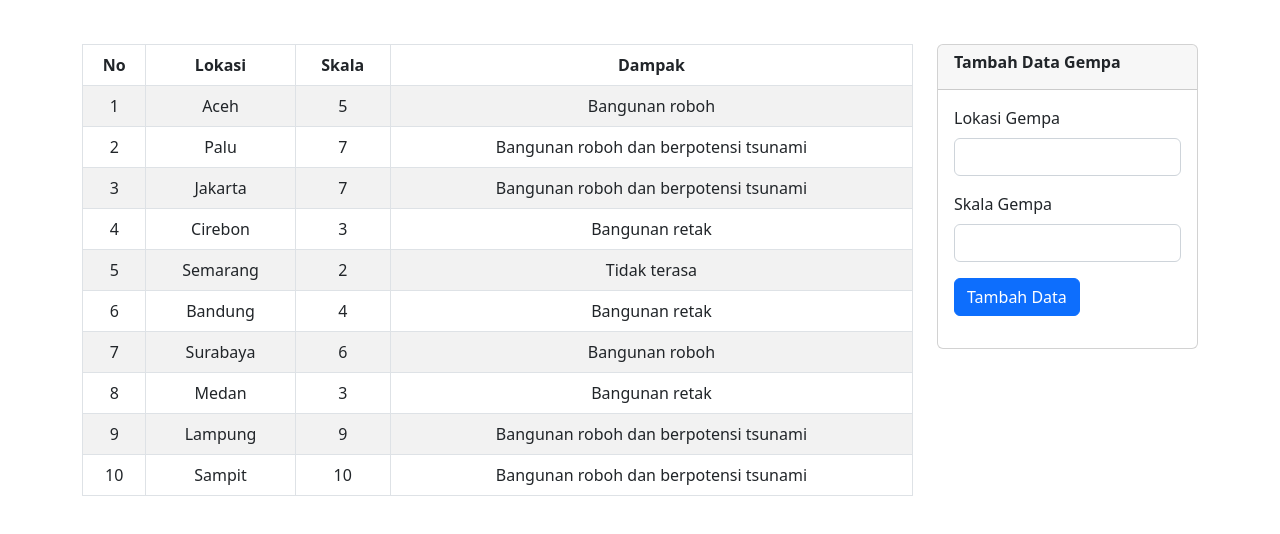
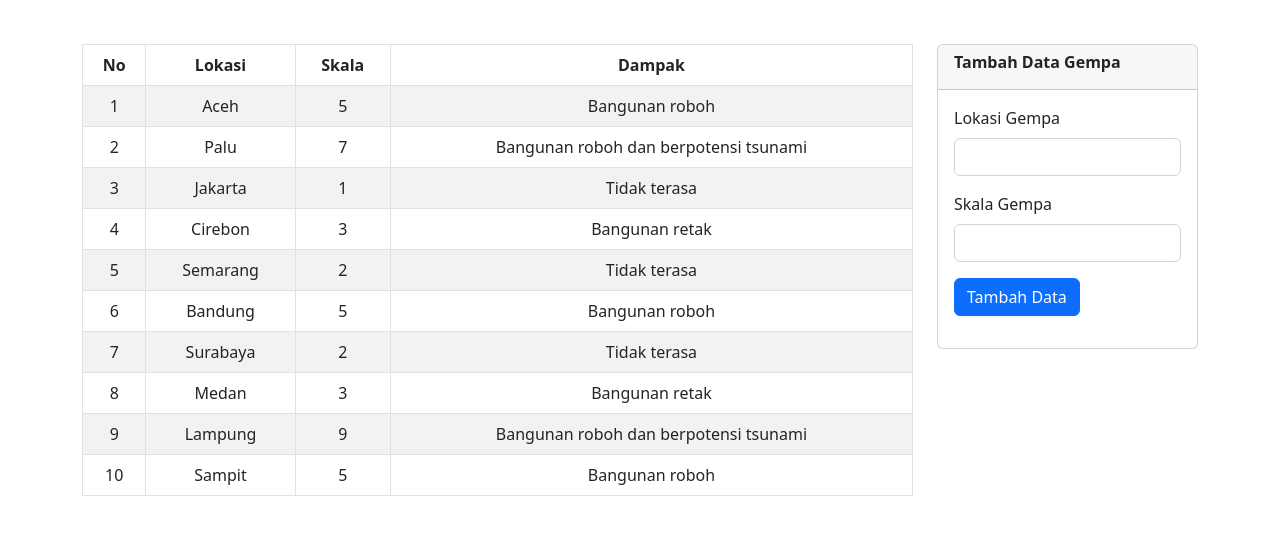
Before and after one commit to JAMBROONG/javascriptMSIB, a plain HTML site: page tugas6/tugas6_js.html in a window 1280 px wide. Shown: the part 90-624 px from the top of the page. Drawn offline with nearby package versions, Linux system fonts and the light colour scheme.

Commit message:
Tugas 6 Javascript

```diff
--- a/tugas6/tugas6_js.html
+++ b/tugas6/tugas6_js.html
@@ -59,19 +59,7 @@
         crossorigin="anonymous"></script>
     <script>
         let tampil = document.querySelector('#tampil'),
-            dataBaru = {},
-            data = [
-                { lokasi: "Aceh", skala: 5 },
-                { lokasi: "Palu", skala: 7 },
-                { lokasi: "Jakarta", skala: 7 },
-                { lokasi: "Cirebon", skala: 3 },
-                { lokasi: "Semarang", skala: 2 },
-                { lokasi: "Bandung", skala: 4 },
-                { lokasi: "Surabaya", skala: 6 },
-                { lokasi: "Medan", skala: 3 },
-                { lokasi: "Lampung", skala: 9 },
-                { lokasi: "Sampit", skala: 10 }
-            ];
+            no = 1;
         class Gempa {
             constructor(lokasi, skala) {
                 this.lokasi = lokasi
@@ -85,30 +73,33 @@
                 return this.dampak = "Bangunan roboh dan berpotensi tsunami";
             }
 
-            tambahGempa() {
-                const no = dataBaru.no ? dataBaru.no + 1 : 1;
-                return {
-                    no: no,
-                    lokasi: this.lokasi,
-                    skala: this.skala,
-                    dampak: this.setDampak(),
-                }
-            }
             infoGempa() {
                 tampil.innerHTML += `
-                    <tr>
-                        <td>${dataBaru.no}</td>
-                        <td>${dataBaru.lokasi}</td>
-                        <td>${dataBaru.skala}</td>
-                        <td>${dataBaru.dampak}</td>
-                    </tr>
+                <tr>
+                    <td>${no++}</td>
+                    <td>${this.lokasi}</td>
+                    <td>${this.skala}</td>
+                    <td>${this.setDampak()}</td>
+                </tr>
                 `;
             }
         }
 
+        const data = [
+            { lokasi: "Aceh", skala: 5 },
+            { lokasi: "Palu", skala: 7 },
+            { lokasi: "Jakarta", skala: 1 },
+            { lokasi: "Cirebon", skala: 3 },
+            { lokasi: "Semarang", skala: 2 },
+            { lokasi: "Bandung", skala: 5 },
+            { lokasi: "Surabaya", skala: 2 },
+            { lokasi: "Medan", skala: 3 },
+            { lokasi: "Lampung", skala: 9 },
+            { lokasi: "Sampit", skala: 5 }
+        ];
+
         for (const item of data) {
             const gempa = new Gempa(item.lokasi, item.skala);
-            dataBaru = gempa.tambahGempa();
             gempa.infoGempa();
         }
 
@@ -117,8 +108,8 @@
                 lokasi = form.lokasi.value,
                 skala = form.skala.value,
                 gempa = new Gempa(lokasi, skala);
-            dataBaru = gempa.tambahGempa();
             gempa.infoGempa();
+            data.push({ lokasi: lokasi, skala: skala })
         }
     </script>
 </body>
```
